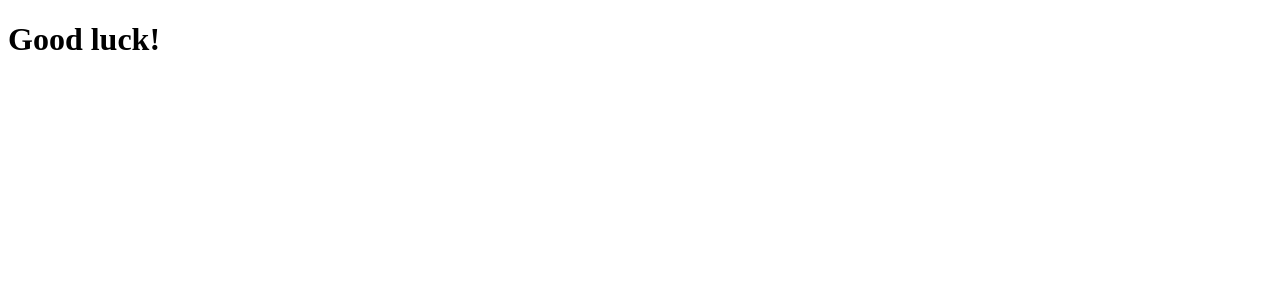
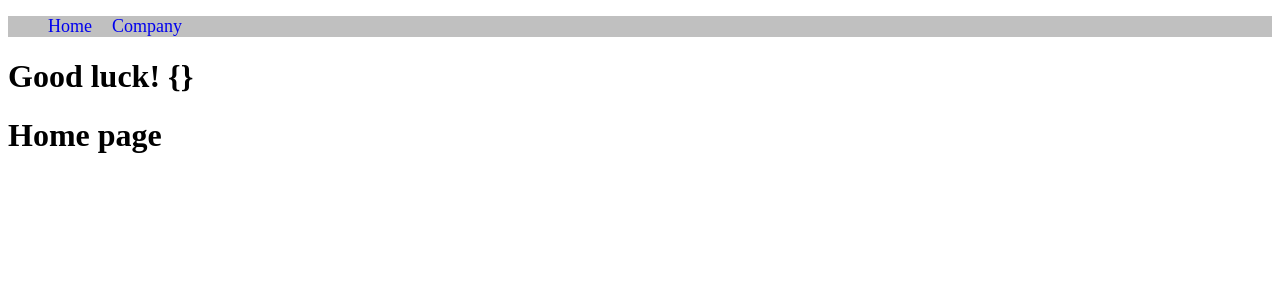
Before and after one commit to nikindtmas1/Risika-task, a Next.js app: page / in a window 1280 px wide. Shown: the top 300 px of the page. Built offline with nearby package versions, Linux system fonts and the light colour scheme.

Commit message:
Added code demo

```diff
--- /dev/null
+++ b/components/Layout.js
@@ -0,0 +1,19 @@
+import Head from "next/head";
+import Navbar from "./Navbar";
+import Link from "next/link";
+
+const Layout = (props) => (
+    <div>
+        <Head>
+            <title>Risika</title>
+            {/* <Link rel="stylesheet"
+            href="https://bootswatch.com/4/cerulean/bootstrap.min.css" /> */}
+        </Head>
+        <Navbar />
+
+        {props.children}
+    </div>
+
+);
+
+export default Layout;
--- /dev/null
+++ b/components/Navbar.js
@@ -0,0 +1,30 @@
+import Link from "next/link";
+
+const Navbar = () => (
+    <div>
+        <ul>
+            <li><Link href="/"><a>Home</a></Link></li>
+            <li><Link href="/company"><a>Company</a></Link></li>
+        </ul>
+        <style jsx>{`
+        ul {
+            background: #c0c0c0;
+            color: #ff0000;
+            list-style: none;
+            display: flex;
+        }
+
+        ul li {
+            font-size: 18px;
+            margin-right: 20px;
+        }
+
+        ul li a {
+            color; #ff0000;
+            text-decoration: none;
+        }
+        `}</style>
+    </div>
+);
+
+export default Navbar;
--- a/pages/company/[id].js
+++ b/pages/company/[id].js
@@ -6,7 +6,7 @@ import { companyRelations } from "@/requests"
 export default function Company() {
   const router = useRouter()
   const { id } = router.query
-
+  console.log(id);
   const [relations, setRelations] = React.useState(null)
 
   React.useEffect(() => {
@@ -16,6 +16,6 @@ export default function Company() {
       })
     }
   }, [id])
-
+console.log(relations);
   return <div>{relations ? <Management relations={relations} /> : null}</div>
 }
--- a/pages/index.js
+++ b/pages/index.js
@@ -1,7 +1,15 @@
+import { useRouter } from "next/router";
+import Layout from "@/components/Layout";
+
+
 export default function Home() {
+  const router = useRouter()
   return (
-    <div>
-      <h1>Good luck!</h1>
-    </div>
+    <Layout>
+      <div>
+        <h1>Good luck! {JSON.stringify(router.query)}</h1>
+        <h1>Home page</h1>
+      </div>
+    </Layout>
   )
 }
```
Also changed, not shown: pages/company.js (added, +15 -0 lines).
